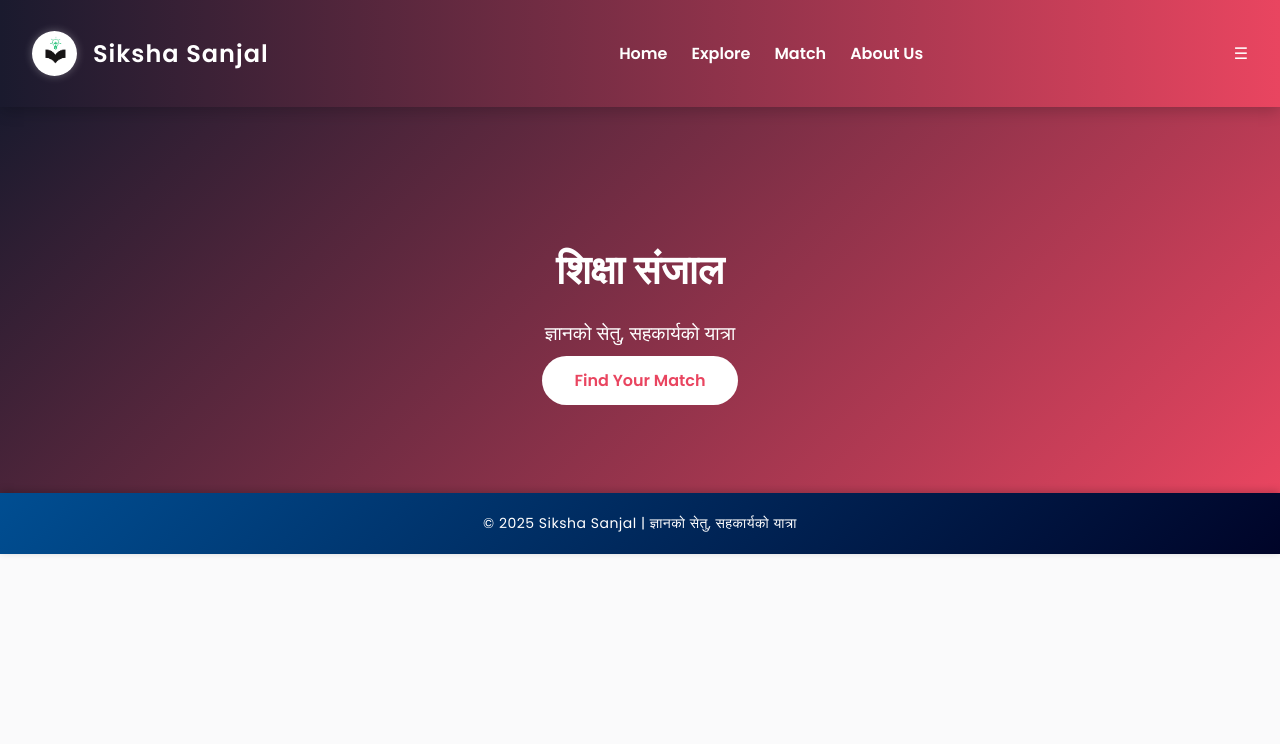
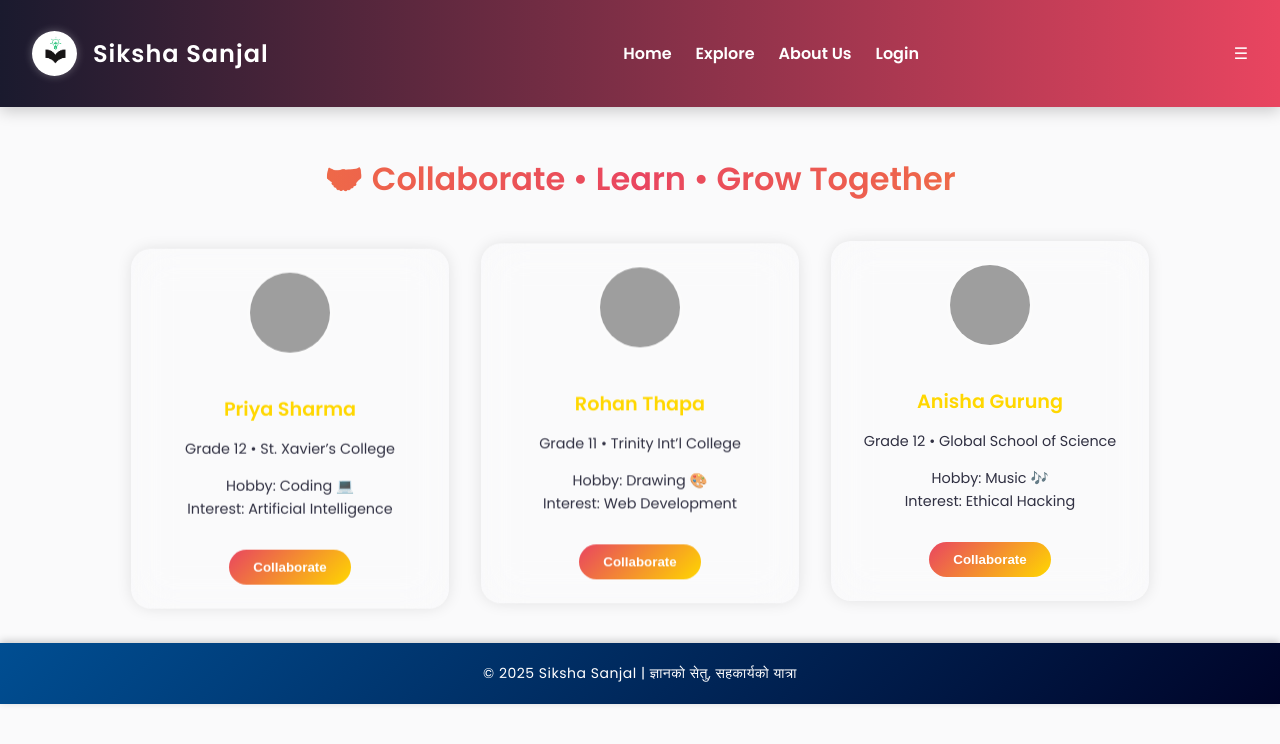
Before and after one commit to YOGESH-MAHAT/Cyber-utsav-2.0-bug-byte-benders, a plain HTML site: page index.html in a window 1280 px wide. Drawn offline with Linux system fonts and the light colour scheme; grey boxes are pictures that could not be loaded.

Commit message:
5th commit

```diff
--- a/index.html
+++ b/index.html
@@ -3,42 +3,59 @@
 <head>
   <meta charset="UTF-8" />
   <meta name="viewport" content="width=device-width, initial-scale=1.0" />
-    <title>Siksha Sanjal</title>
-    <link
-      href="https://fonts.googleapis.com/css2?family=Poppins:wght@400;600&display=swap"
-      rel="stylesheet"
-    />
-    <link rel="stylesheet" href="style.css" />
+  <title>Siksha Sanjal | Collaboration Hub</title>
+  <link href="https://fonts.googleapis.com/css2?family=Poppins:wght@400;600&display=swap" rel="stylesheet">
+  <link rel="stylesheet" href="style.css">
 </head>
 <body>
+
   <header>
     <nav class="navbar">
       <div class="nav-left">
-          <img
-            src="./logo/शिक्षालय1.jpg"
-            alt="Siksha Sanjal Logo"
-            class="nav-logo"
-          />
+        <img src="./logo/शिक्षालय1.jpg" alt="Siksha Sanjal Logo" class="nav-logo" />
         <h1 class="nav-title">Siksha Sanjal</h1>
       </div>
       <ul class="nav-links" id="nav-links">
         <a href="index.html">Home</a>
         <a href="./explore.html">Explore</a>
-          <a href="./login.html">Match</a>
         <a href="about.html">About Us</a>
+         <a href="./login.html">Login</a>
       </ul>
       <div class="menu-toggle" id="menu-toggle">☰</div>
     </nav>
   </header>
 
-    <section class="hero">
-      <h2>शिक्षा संजाल</h2>
-      <p>ज्ञानको सेतु, सहकार्यको यात्रा</p>
-      <a href="#" class="btn">Find Your Match</a>
+
+  <h2 class="highlight">🤝 Collaborate • Learn • Grow Together</h2>
+
+  <section class="students-section">
+    <div class="student-card">
+      <img src="https://i.pravatar.cc/150?img=32" alt="Student">
+      <h3>Priya Sharma</h3>
+      <p>Grade 12 • St. Xavier’s College</p>
+      <p>Hobby: Coding 💻<br>Interest: Artificial Intelligence</p>
+      <button class="collab-btn">Collaborate</button>
+    </div>
+
+    <div class="student-card">
+      <img src="https://i.pravatar.cc/150?img=45" alt="Student">
+      <h3>Rohan Thapa</h3>
+      <p>Grade 11 • Trinity Int’l College</p>
+      <p>Hobby: Drawing 🎨<br>Interest: Web Development</p>
+      <button class="collab-btn">Collaborate</button>
+    </div>
+
+    <div class="student-card">
+      <img src="https://i.pravatar.cc/150?img=18" alt="Student">
+      <h3>Anisha Gurung</h3>
+      <p>Grade 12 • Global School of Science</p>
+      <p>Hobby: Music 🎶<br>Interest: Ethical Hacking</p>
+      <button class="collab-btn">Collaborate</button>
+    </div>
   </section>
 
   <footer>
-      <p>© 2025 Siksha Sanjal | ज्ञानको सेतु, सहकार्यको यात्रा</p>
+    © 2025 Siksha Sanjal | ज्ञानको सेतु, सहकार्यको यात्रा
   </footer>
 
   <script src="script.js"></script>
--- a/style.css
+++ b/style.css
@@ -13,7 +13,6 @@ main {
   flex: 1;
 }
 
-/* Navbar */
 .navbar {
   display: flex;
   justify-content: space-between;
@@ -63,7 +62,6 @@ main {
   color: #FFD700;
 }
 
-/* Hero Section */
 .hero {
   text-align: center;
   padding: 100px 20px;
@@ -99,7 +97,101 @@ main {
   color: #1A1A2E;
 }
 
-/* Footer */
+.highlight {
+  text-align: center;
+  font-size: 2rem;
+  font-weight: 700;
+  margin: 3rem 0 1rem;
+  background: linear-gradient(90deg, #FFD700, #E94560, #FFD700);
+  background-size: 200% auto;
+  -webkit-background-clip: text;
+  color: transparent;
+  animation: shine 4s linear infinite;
+}
+
+@keyframes shine {
+  to {
+    background-position: 200% center;
+  }
+}
+
+.students-section {
+  display: flex;
+  justify-content: center;
+  flex-wrap: wrap;
+  gap: 2rem;
+  padding: 2rem;
+}
+
+.student-card {
+  background: rgba(255, 255, 255, 0.1);
+  backdrop-filter: blur(20px);
+  border-radius: 20px;
+  width: 270px;
+  text-align: center;
+  padding: 1.5rem;
+  transition: 0.4s ease;
+  animation: float 6s ease-in-out infinite;
+  box-shadow: 0 0 15px rgba(0,0,0,0.1);
+}
+
+.student-card:nth-child(2) {
+  animation-delay: 1s;
+}
+
+.student-card:nth-child(3) {
+  animation-delay: 2s;
+}
+
+.student-card:hover {
+  transform: scale(1.05);
+  box-shadow: 0 0 20px #FFD700;
+}
+
+.student-card img {
+  width: 80px;
+  height: 80px;
+  border-radius: 50%;
+  object-fit: cover;
+  margin-bottom: 1rem;
+  box-shadow: 0 0 10px rgba(255,255,255,0.3);
+}
+
+.student-card h3 {
+  font-size: 1.2rem;
+  font-weight: 700;
+  margin-bottom: 0.5rem;
+  color: #FFD700;
+}
+
+.student-card p {
+  font-size: 0.9rem;
+  line-height: 1.4rem;
+  opacity: 0.9;
+}
+
+.collab-btn {
+  margin-top: 1rem;
+  padding: 0.6rem 1.5rem;
+  background: linear-gradient(135deg, #E94560, #FFD700);
+  border: none;
+  border-radius: 30px;
+  color: white;
+  font-weight: 600;
+  cursor: pointer;
+  transition: 0.3s;
+}
+
+.collab-btn:hover {
+  transform: scale(1.05);
+  box-shadow: 0 0 15px #FFD700;
+}
+
+@keyframes float {
+  0%, 100% { transform: translateY(0); }
+  50% { transform: translateY(-10px); }
+}
+
 footer {
   background: linear-gradient(135deg, #004e92, #000428);
   color: #fff;
@@ -117,6 +209,6 @@ footer p {
 }
 
 footer p:hover {
-  color: #ffd700;
+  color: #FFD700;
   text-shadow: 0 0 8px rgba(255, 215, 0, 0.6);
 }
```
Lines whose indentation alone changed are shown as unchanged.
